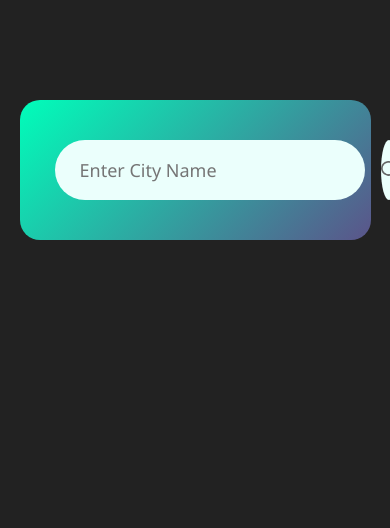
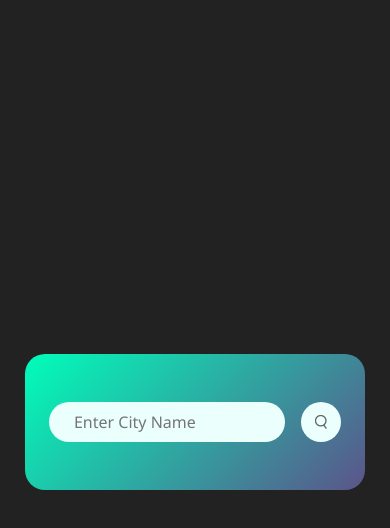
Before and after one commit to pankaj9031/weatherApp, a plain HTML site: page index.html in a window 390 px wide. Drawn offline with Linux system fonts and the light colour scheme.

Commit message:
responsive

```diff
--- a/style.css
+++ b/style.css
@@ -7,15 +7,20 @@
 
 body{
     background: #222;
+    padding: 2rem 1rem;
+    display: flex;
+    align-items: center;
+    justify-content: center;
+    height: 100vh;
 }
 
 /* card */
 .card{
-    width: 90%;
+    width: 95%;
     max-width: 470px;
     background: linear-gradient(135deg,#00feba,#5b548a);
     color: #fff;
-    margin: 100px auto 0;
+    margin: auto;
     border-radius: 20px;
     padding: 40px 35px;
     text-align: center;
@@ -105,6 +110,7 @@ body{
     display: none;
 }
 
+
 .error{
     text-align: left;
     margin-left: 10px;
@@ -112,3 +118,48 @@ body{
     margin-top: 10px;
     display: none;
 }
+
+@media (max-width: 500px){
+
+    .card{
+        padding: 3rem 1.5rem;
+    }
+
+    .search input{
+        height: 40px;
+        font-size: 16px;
+        width: 90%;
+    }
+
+    .search button{
+        width: 40px;
+        height: 40px;
+    }
+
+    .search button img{
+        width: 12px;
+
+    }
+
+    .weather-icon{
+        width: 130px;
+    }
+
+    .weather h1{
+        font-size: 60px;
+    }
+    .weather h2{
+        font-size: 35px;
+    }
+
+
+
+    .col{
+        flex-direction: column;
+        text-align: center;
+    }
+
+    .col img{
+        margin-bottom: 10px;
+    }
+}
```
